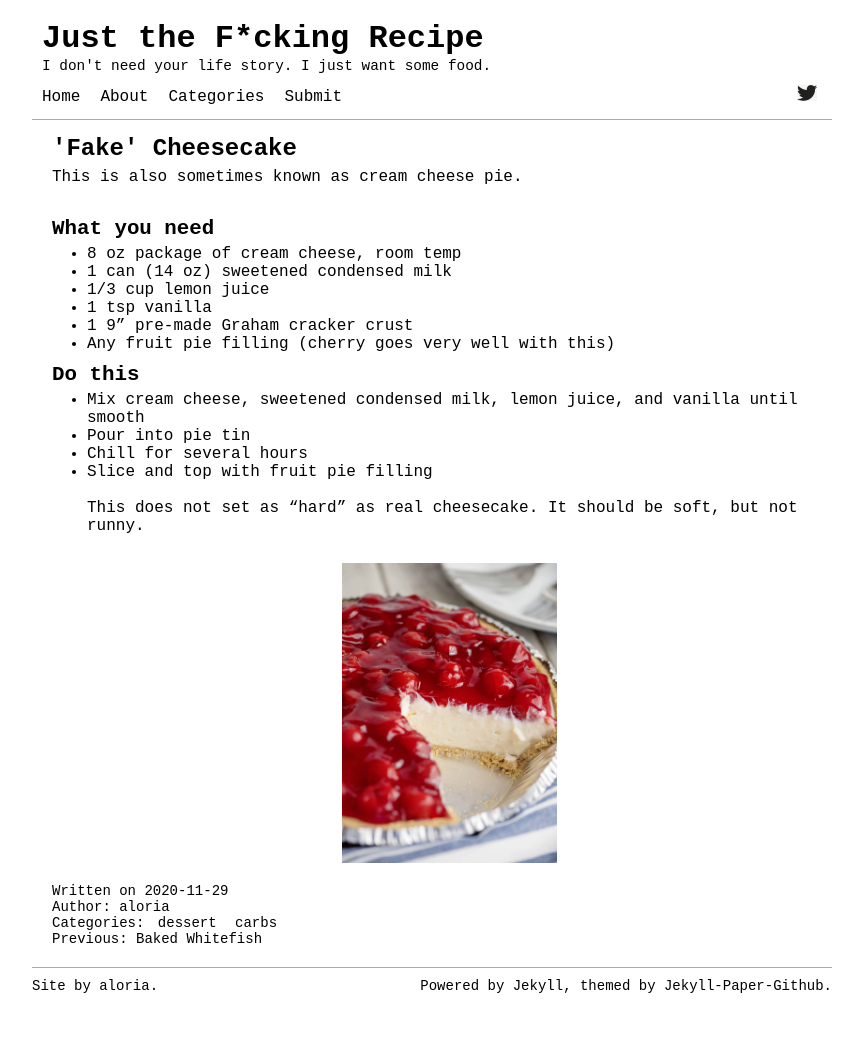
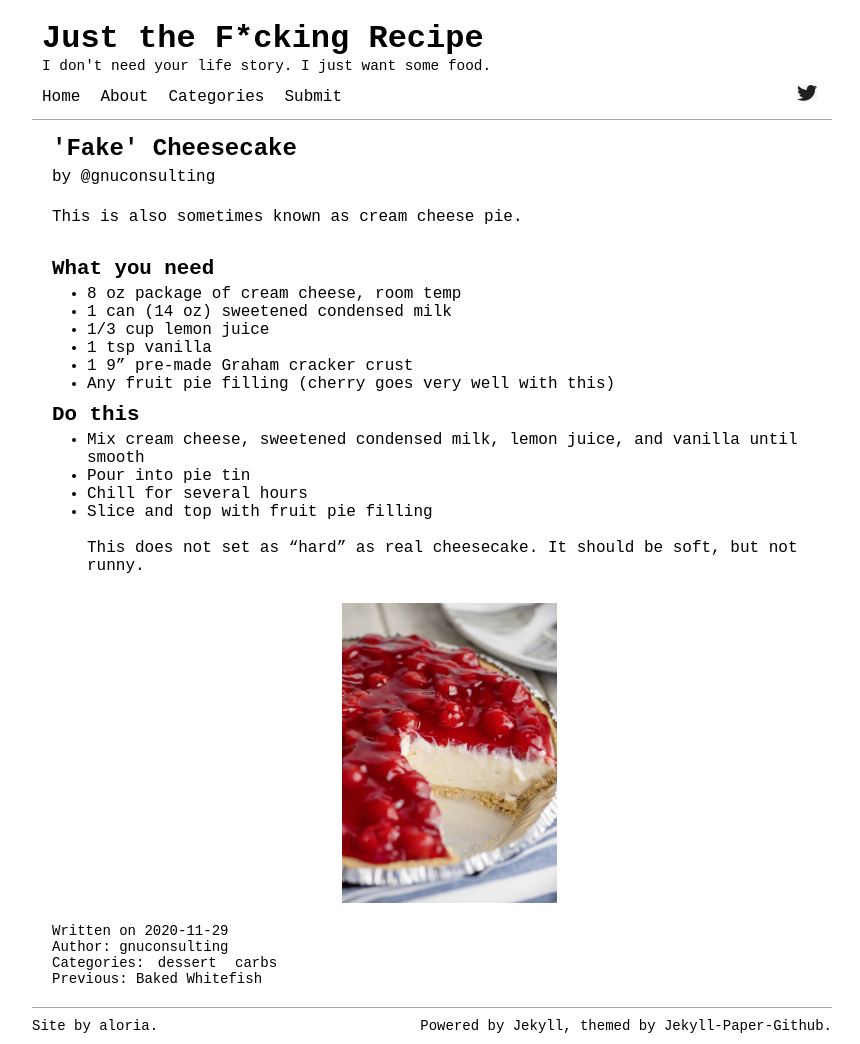
Before and after one commit to aloria/aloria.github.io, a Jekyll site: the page built from _posts/2020-11-29-fake-cheesecake.markdown, in a window 1280 px wide. Shown: the whole page, without its empty margins (208-1068 px from the left). Built offline with Jekyll 4.4.1, drawn with Linux system fonts in a browser that asks for light colours; before the commit the page ends 1004 px from its top, so only the background shows below that.

Commit message:
added credits

```diff
--- a/_layouts/post.html
+++ b/_layouts/post.html
@@ -19,9 +19,9 @@ layout: default
       {{ site.data.lang[site.language].post_write_date}}
       {{ page.date | date: '%Y-%m-%d' }}
     </div>
-    {% if site.name %}
+    {% if page.author %}
     <div class="post-author">
-      {{ site.data.lang[site.language].post_author }}{{ site.name }}
+      {{ site.data.lang[site.language].post_author }}{{ page.author }}
     </div>
     {% endif %}
     <div class="post-categories">
--- a/_posts/2020-11-29-fake-cheesecake.markdown
+++ b/_posts/2020-11-29-fake-cheesecake.markdown
@@ -2,8 +2,11 @@
 layout: post
 title:  "'Fake' Cheesecake"
 date:   2020-11-29
+author:  gnuconsulting
 categories: [dessert, carbs]
 ---
+by [@gnuconsulting](https://twitter.com/gnuconsulting)<br/>
+<br/>
 This is also sometimes known as cream cheese pie. <br/>
 <br/>
 ## What you need
```
